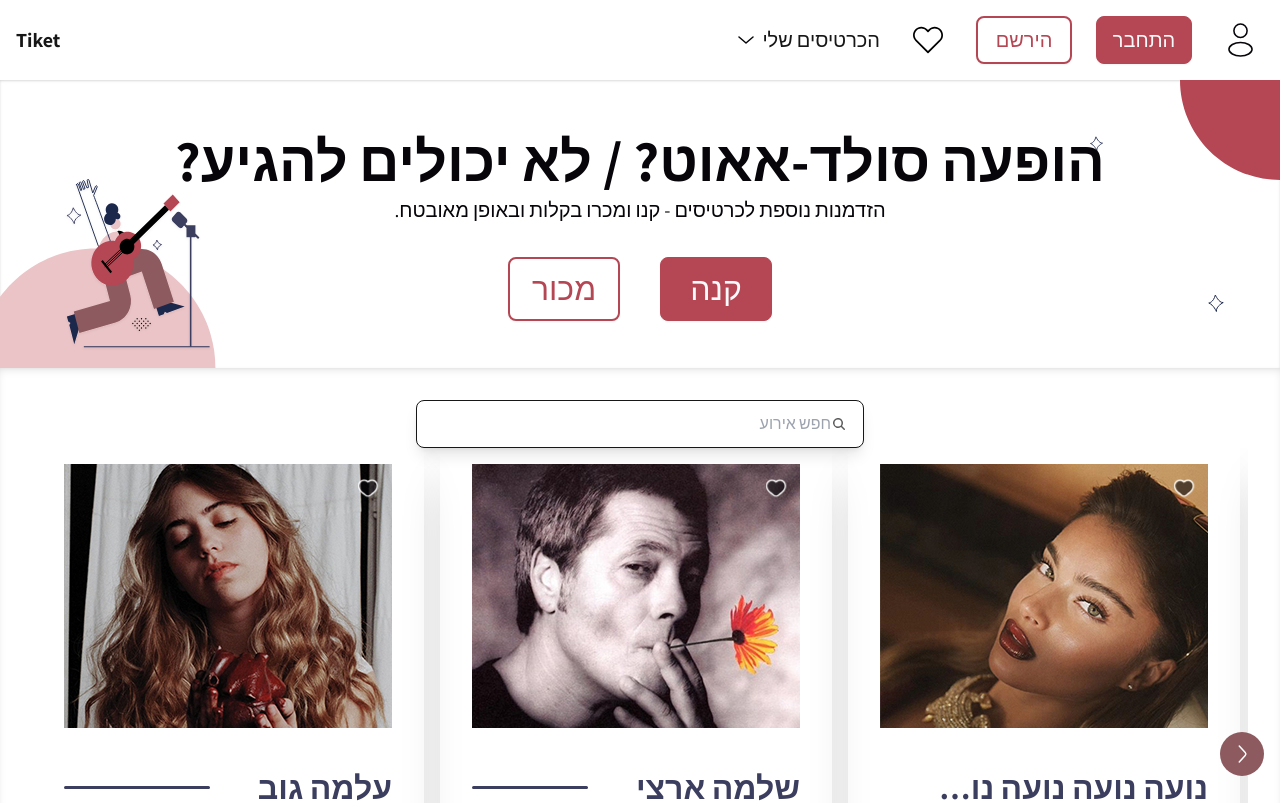
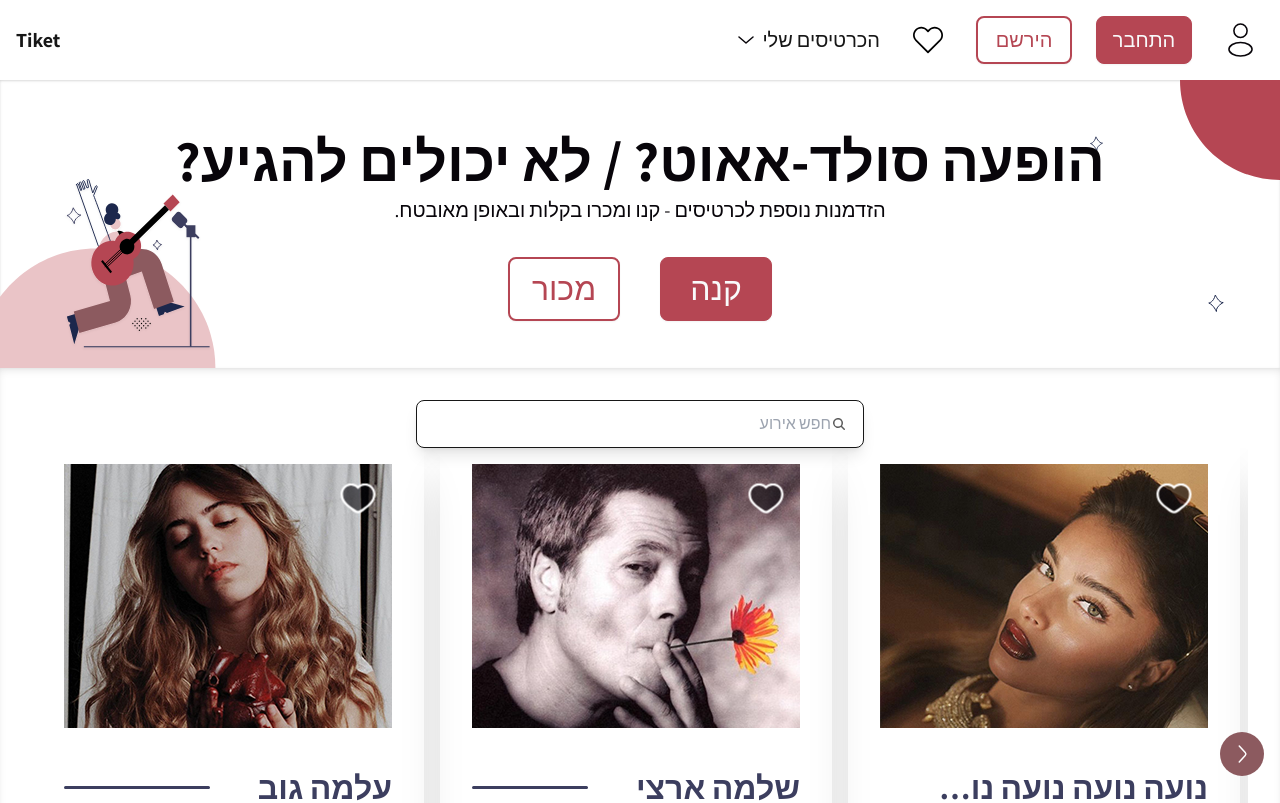
Before and after one commit to tiketuser/Tiket, a Next.js app: page / in a window 1280 px wide. Shown: the top 803 px of the page. Built offline with nearby package versions, Linux system fonts and the light colour scheme.

Commit message:
fixed heart icon size

```diff
--- a/app/components/Card/Card.tsx
+++ b/app/components/Card/Card.tsx
@@ -46,8 +46,8 @@ const Card: React.FC<CardProps> = ({
         className="w-full h-[264px] mb-4 object-cover"
       />
       {/* Heart Icon */}
-      <div className="absolute top-4 right-8 btn btn-ghost btn-circle hover:transition-transform hover:duration-300 hover:scale-125">
-        <Image src={HeartIcon} alt="Heart Icon" width={130} height={130} />
+      <div className="absolute w-[100px] h-[100px] top-0 right-4 btn btn-ghost btn-circle hover:transition-transform hover:duration-300 hover:scale-125">
+        <Image src={HeartIcon} alt="Heart Icon" width={80} />
       </div>
       {/* Title and show details section */}
       <div className="grid pt-6 pb-2 gap-3">
```
